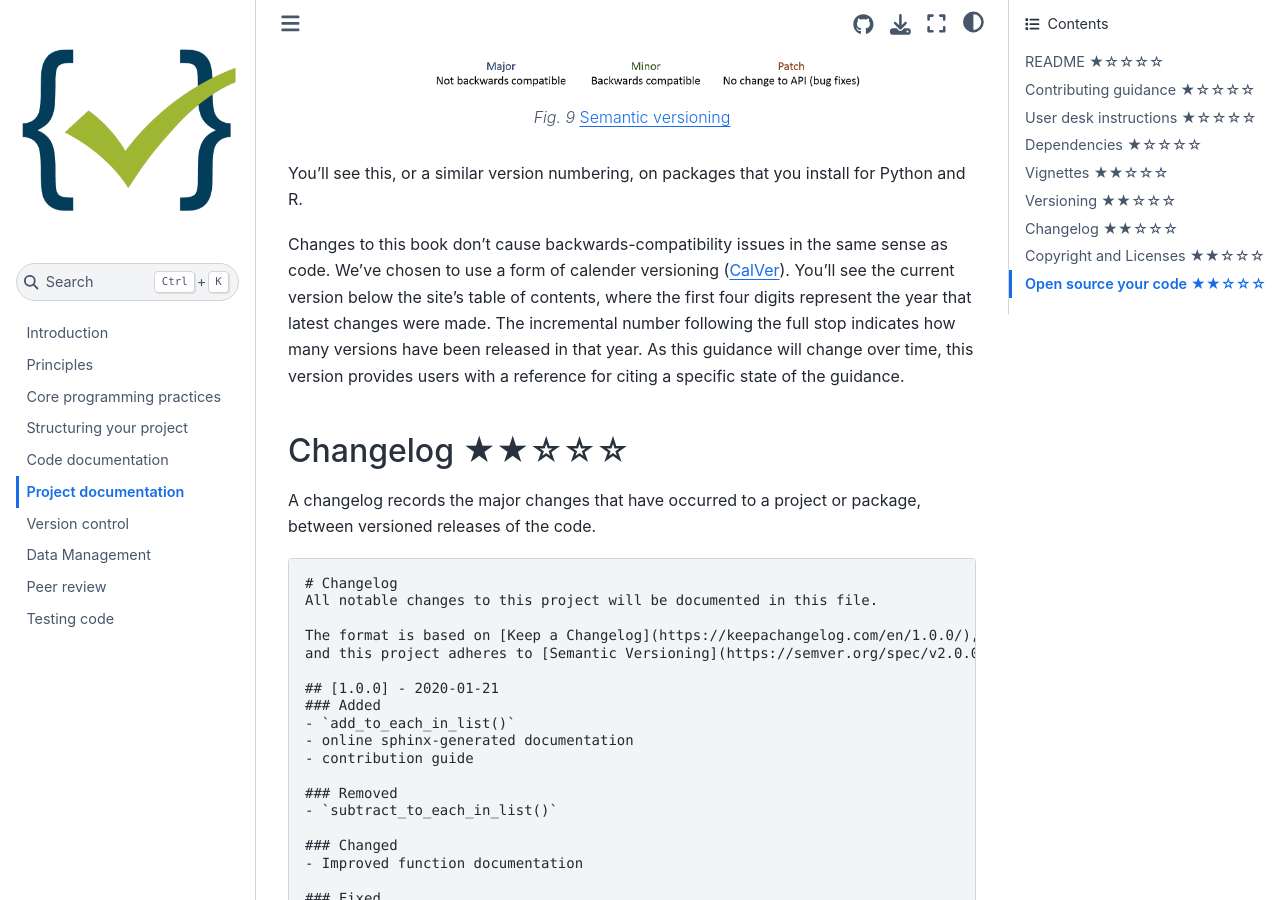
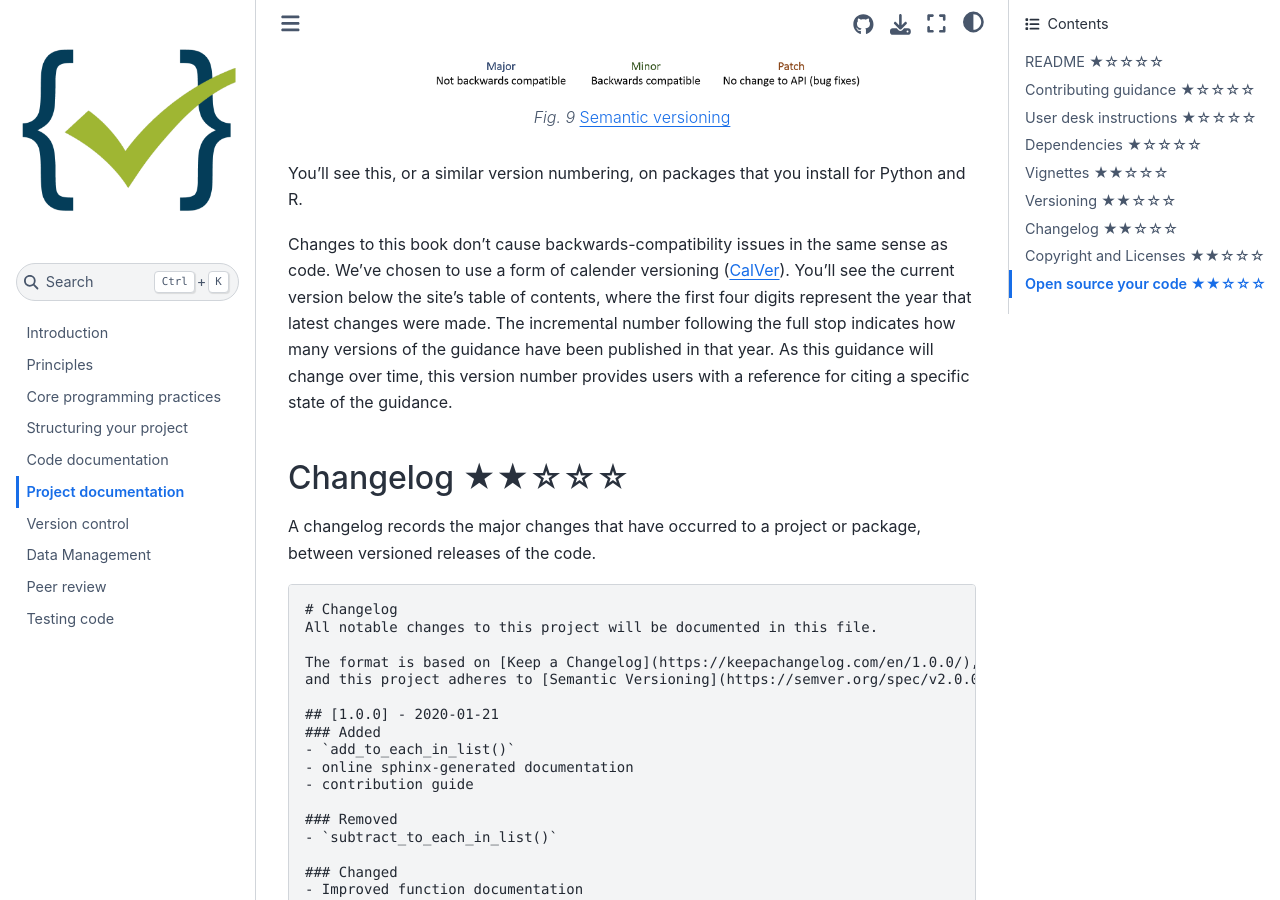
Before and after one commit to best-practice-and-impact/qa-of-code-guidance, a Jupyter Book: the page built from book/project_documentation.md, in a window 1280 px wide and 900 px high, scrolled down 3936 px. Built offline with Jupyter Book 1.0.4 settings and Sphinx 7.4.7 and the Sphinx Book theme 1.1.4, drawn with Linux system fonts in a browser that asks for light colours.

Commit message:
Minor text edit

```diff
--- a/book/project_documentation.md
+++ b/book/project_documentation.md
@@ -199,8 +199,8 @@ You'll see this, or a similar version numbering, on packages that you install fo
 Changes to this book don't cause backwards-compatibility issues in the same sense as code.
 We've chosen to use a form of calender versioning ([CalVer](https://calver.org/)).
 You'll see the current version below the site's table of contents, where the first four digits represent the year that latest changes were made.
-The incremental number following the full stop indicates how many versions have been released in that year.
-As this guidance will change over time, this version provides users with a reference for citing a specific state of the guidance.
+The incremental number following the full stop indicates how many versions of the guidance have been published in that year.
+As this guidance will change over time, this version number provides users with a reference for citing a specific state of the guidance.
 
 
 ## Changelog <span role="image" aria-label="difficulty rating: 2 out of 5">★★☆☆☆</span>
```
